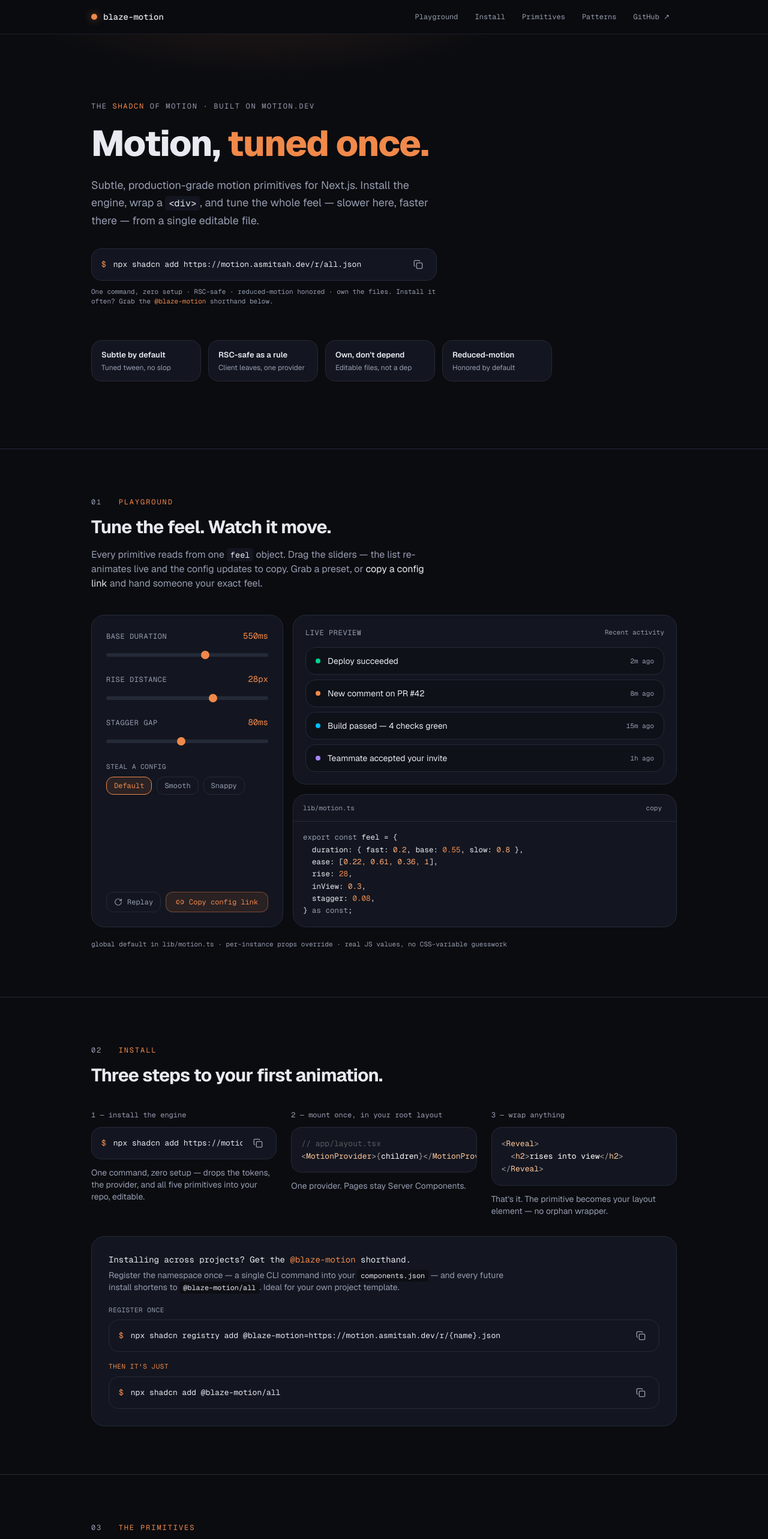
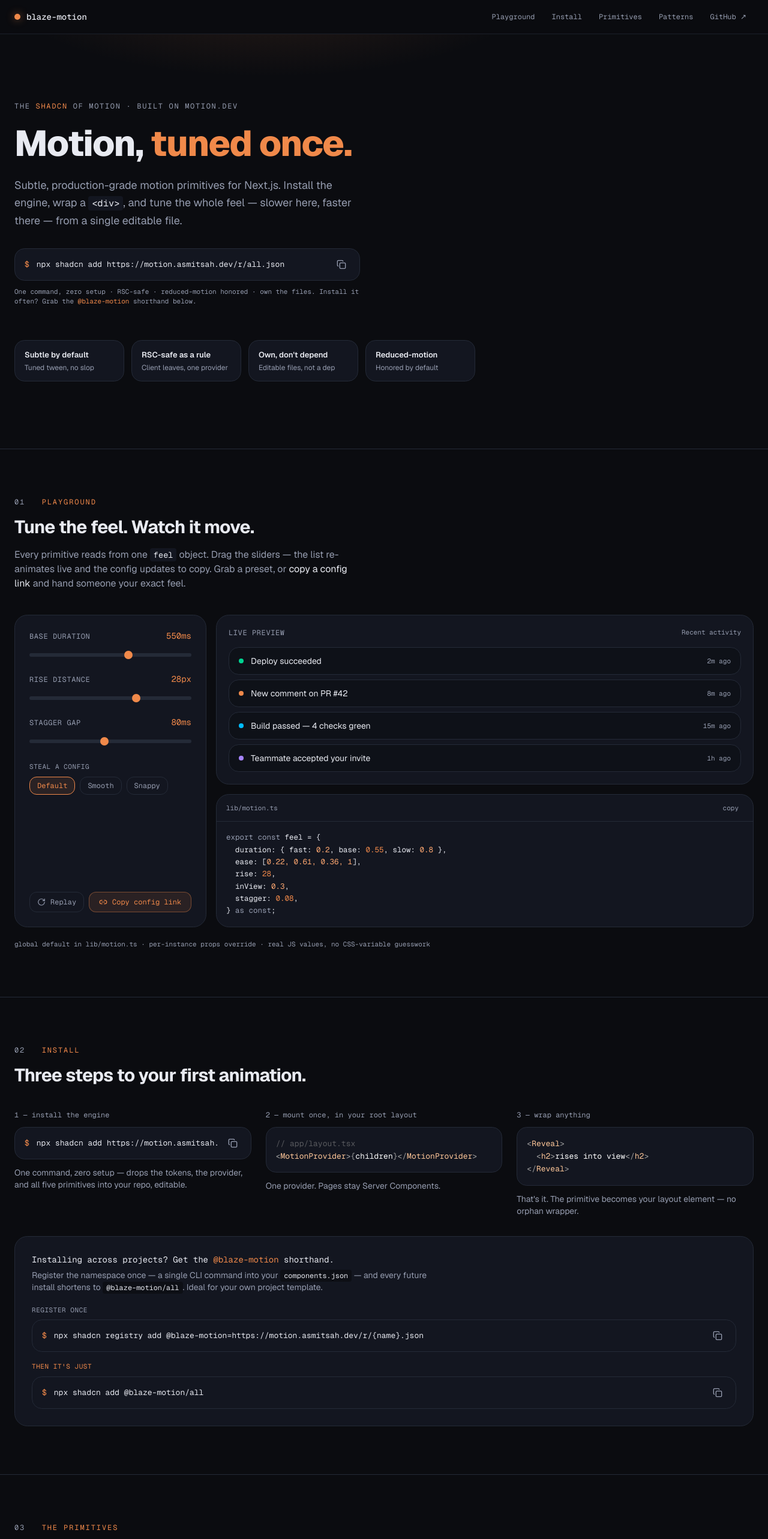
Before and after one commit to blaze-000/blaze-motion, a Next.js app: page / in a window 1280 px wide. Shown: the top 2566 px of the page at 60% size. Built offline with nearby package versions, Linux system fonts and the light colour scheme.

Commit message:
updated max width

```diff
--- a/app/page.tsx
+++ b/app/page.tsx
@@ -73,7 +73,7 @@
     <div className="relative">
       {/* nav */}
       <header className="sticky top-0 z-50 border-b border-border/70 bg-background/80 backdrop-blur-md">
-        <div className="mx-auto flex h-14 max-w-5xl items-center gap-6 px-6">
+        <div className="mx-auto flex h-14 max-w-7xl items-center gap-6 px-6">
           <a href="#top" className="flex items-center gap-2.5 font-mono text-sm font-medium text-foreground">
             <span className="size-2.5 rounded-full bg-primary shadow-[0_0_14px_1px] shadow-primary/40" />
             blaze-motion
@@ -94,7 +94,7 @@
           aria-hidden
           className="pointer-events-none absolute inset-x-0 -top-40 h-[420px] bg-[radial-gradient(50%_50%_at_35%_20%,rgba(240,137,74,0.13),transparent_70%)]"
         />
-        <div className="relative mx-auto max-w-5xl px-6 py-24 sm:py-28">
+        <div className="relative mx-auto max-w-7xl px-6 py-24 sm:py-28">
           <FadeIn>
             <p className="mb-6 font-mono text-xs uppercase tracking-[0.14em] text-muted-foreground">
               The <span className="text-primary">shadcn</span> of motion · built on motion.dev
@@ -132,7 +132,7 @@
 
       {/* playground */}
       <section id="playground" className="border-t border-border">
-        <div className="mx-auto max-w-5xl px-6 py-20">
+        <div className="mx-auto max-w-7xl px-6 py-20">
           <Reveal>
             <Eyebrow n="01">Playground</Eyebrow>
             <h2 className="max-w-2xl text-balance text-3xl font-bold tracking-tight text-foreground">
@@ -153,7 +153,7 @@
 
       {/* quick start */}
       <section id="start" className="border-t border-border">
-        <div className="mx-auto max-w-5xl px-6 py-20">
+        <div className="mx-auto max-w-7xl px-6 py-20">
           <Reveal>
             <Eyebrow n="02">Install</Eyebrow>
             <h2 className="max-w-2xl text-balance text-3xl font-bold tracking-tight text-foreground">
@@ -213,7 +213,7 @@
 
       {/* primitives */}
       <section id="primitives" className="border-t border-border">
-        <div className="mx-auto max-w-5xl px-6 py-20">
+        <div className="mx-auto max-w-7xl px-6 py-20">
           <Reveal>
             <Eyebrow n="03">The primitives</Eyebrow>
             <h2 className="max-w-2xl text-balance text-3xl font-bold tracking-tight text-foreground">
@@ -234,7 +234,7 @@
 
       {/* usage patterns */}
       <section id="patterns" className="border-t border-border">
-        <div className="mx-auto max-w-5xl px-6 py-20">
+        <div className="mx-auto max-w-7xl px-6 py-20">
           <Reveal>
             <Eyebrow n="04">Usage patterns</Eyebrow>
             <h2 className="max-w-2xl text-balance text-3xl font-bold tracking-tight text-foreground">
@@ -260,7 +260,7 @@
 
       {/* why safe */}
       <section className="border-t border-border">
-        <div className="mx-auto max-w-5xl px-6 py-20">
+        <div className="mx-auto max-w-7xl px-6 py-20">
           <Reveal>
             <Eyebrow n="05">Why it&apos;s safe</Eyebrow>
             <h2 className="max-w-2xl text-balance text-3xl font-bold tracking-tight text-foreground">
@@ -287,7 +287,7 @@
 
       {/* coming soon */}
       <section id="soon" className="border-t border-border">
-        <div className="mx-auto max-w-5xl px-6 py-20">
+        <div className="mx-auto max-w-7xl px-6 py-20">
           <Reveal>
             <Eyebrow n="06">Coming soon</Eyebrow>
             <h2 className="max-w-2xl text-balance text-3xl font-bold tracking-tight text-foreground">
@@ -324,7 +324,7 @@
 
       {/* footer */}
       <footer className="border-t border-border">
-        <div className="mx-auto flex max-w-5xl flex-col gap-6 px-6 py-14 sm:flex-row sm:items-end sm:justify-between">
+        <div className="mx-auto flex max-w-7xl flex-col gap-6 px-6 py-14 sm:flex-row sm:items-end sm:justify-between">
           <div>
             <div className="flex items-center gap-2.5 font-mono text-sm text-foreground">
               <span className="size-2.5 rounded-full bg-primary shadow-[0_0_14px_1px] shadow-primary/40" />
```
